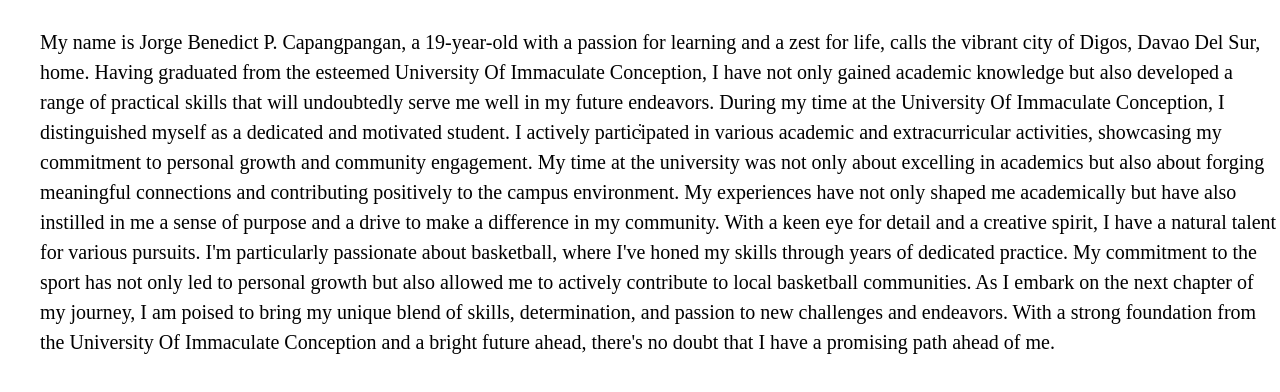
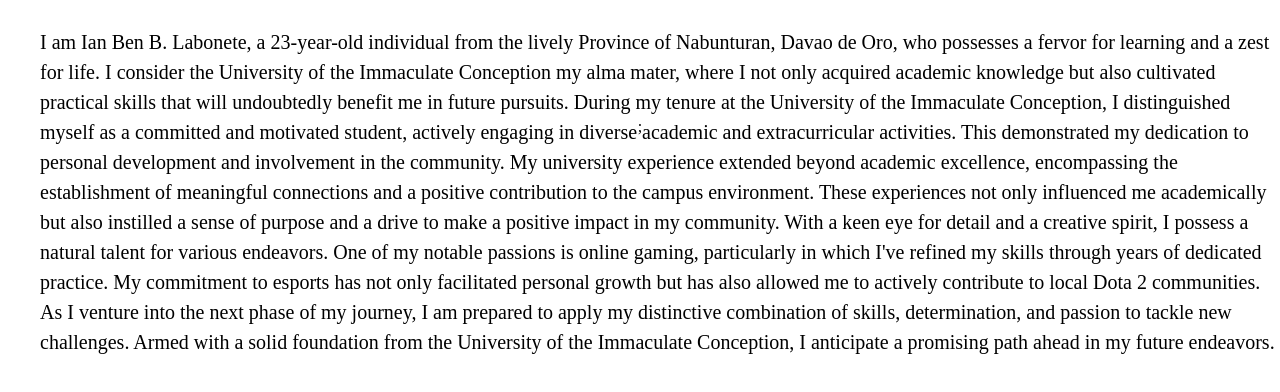
Before and after one commit to ilabonete/ilabonete.github.io, a plain HTML site: page index.html in a window 1280 px wide. Shown: the part 2350-2742 px from the top of the page. Drawn offline with Linux system fonts and the light colour scheme.

Commit message:
Update index.html

```diff
--- a/index.html
+++ b/index.html
@@ -2,7 +2,7 @@
 <html>
 <head>
 
-        <title>Jorge Portfolio</title>
+        <title>Ian's Portfolio</title>
         <meta name="viewport" content="width=device-width,initial-scale=1.0">
         <link rel="stylesheet" type="text/css" href="./assets/style.css">
 
@@ -33,7 +33,7 @@
             <div class="container">
                 <div class="row align-items-center">
                     <div class="home-content">
-                        <h4>I'm Jorge Benedict P. Capangpangan</h4>
+                        <h4>I'm Ian Ben B. Labonete</h4>
                         <h1>This is my Portfolio</h1>
                     </div>
                 </div>
@@ -127,13 +127,13 @@
 
 
 
-                        My name is Jorge     Benedict P. Capangpangan, a 19-year-old with a passion for learning and a zest for life, calls the vibrant city of Digos, Davao Del Sur, home. Having graduated from the esteemed University Of Immaculate Conception, I have not only gained academic knowledge but also developed a range of practical skills that will undoubtedly serve me well in my future endeavors.
+                        I am Ian Ben B. Labonete, a 23-year-old individual from the lively Province of Nabunturan, Davao de Oro, who possesses a fervor for learning and a zest for life. I consider the University of the Immaculate Conception my alma mater, where I not only acquired academic knowledge but also cultivated practical skills that will undoubtedly benefit me in future pursuits.
 
-                        During my time at the University Of Immaculate Conception, I distinguished myself as a dedicated and motivated student. I actively participated in various academic and extracurricular activities, showcasing my commitment to personal growth and community engagement. My time at the university was not only about excelling in academics but also about forging meaningful connections and contributing positively to the campus environment.
+During my tenure at the University of the Immaculate Conception, I distinguished myself as a committed and motivated student, actively engaging in diverse academic and extracurricular activities. This demonstrated my dedication to personal development and involvement in the community. My university experience extended beyond academic excellence, encompassing the establishment of meaningful connections and a positive contribution to the campus environment.
 
-                        My experiences have not only shaped me academically but have also instilled in me a sense of purpose and a drive to make a difference in my community. With a keen eye for detail and a creative spirit, I have a natural talent for various pursuits. I'm particularly passionate about basketball, where I've honed my skills through years of dedicated practice. My commitment to the sport has not only led to personal growth but also allowed me to actively contribute to local basketball communities.
+These experiences not only influenced me academically but also instilled a sense of purpose and a drive to make a positive impact in my community. With a keen eye for detail and a creative spirit, I possess a natural talent for various endeavors. One of my notable passions is online gaming, particularly in which I've refined my skills through years of dedicated practice. My commitment to esports has not only facilitated personal growth but has also allowed me to actively contribute to local Dota 2 communities.
 
-                        As I embark on the next chapter of my journey, I am poised to bring my unique blend of skills, determination, and passion to new challenges and endeavors. With a strong foundation from the University Of Immaculate Conception and a bright future ahead, there's no doubt that I have a promising path ahead of me.</p>
+As I venture into the next phase of my journey, I am prepared to apply my distinctive combination of skills, determination, and passion to tackle new challenges. Armed with a solid foundation from the University of the Immaculate Conception, I anticipate a promising path ahead in my future endeavors.</p>
                 </div>
 
                     </div>
```
